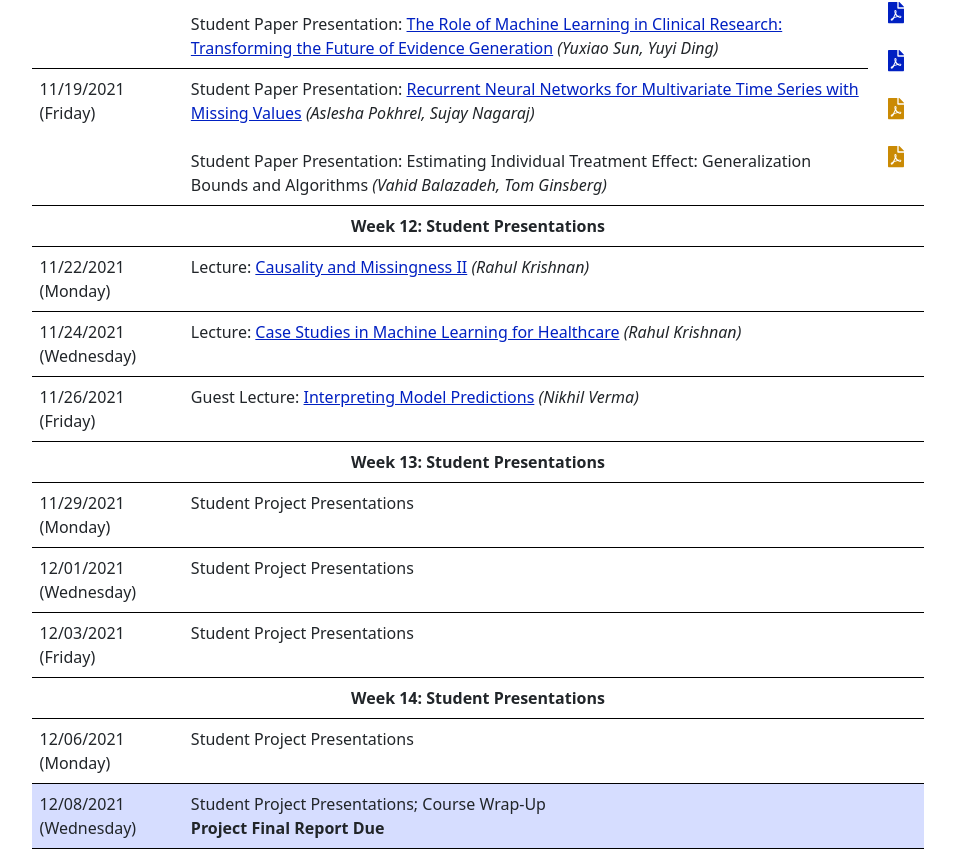
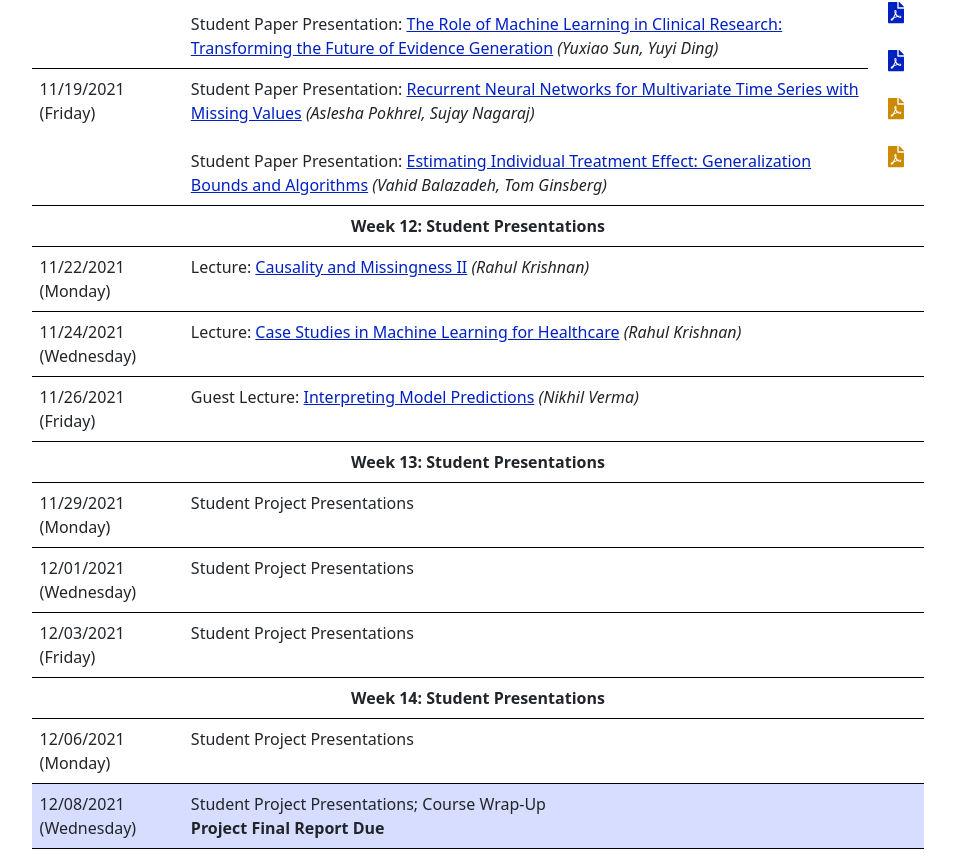
Before and after one commit to CSC2541HF-2021/CSC2541HF-2021.github.io, a Next.js app: page /schedule in a window 1280 px wide. Shown: the part 3288-4154 px from the top of the page, without its empty margins (162-1117 px from the left). Built offline with nearby package versions, Linux system fonts and the light colour scheme; what @tailwindcss/typography would draw is missing.

Commit message:
Upload student paper presentation

```diff
--- a/pages/schedule.js
+++ b/pages/schedule.js
@@ -466,7 +466,7 @@ export default function Home() {
                   Student Paper Presentation: <a href="student_presentations/CSC2541_AsleshaPokhrel_SujayNagaraj_PaperPresentation.pdf" target="_blank">Recurrent Neural Networks for Multivariate Time Series with Missing Values</a> <i>(Aslesha Pokhrel, Sujay Nagaraj)</i>
                   <br></br>
                   <br></br>
-                  Student Paper Presentation: Estimating Individual Treatment Effect: Generalization Bounds and Algorithms <i>(Vahid Balazadeh, Tom Ginsberg)</i>
+                  Student Paper Presentation: <a href="student_presentations/CSC2541_VahidBalazadeh_TomGinsberg_PaperPresentation.pdf" target="_blank">Estimating Individual Treatment Effect: Generalization Bounds and Algorithms</a> <i>(Vahid Balazadeh, Tom Ginsberg)</i>
                 </td>
               </tr>
               {/* WEEK 12 */}
```
Also changed, not shown: 1 other file (tests, documents, lock files or other folders).
